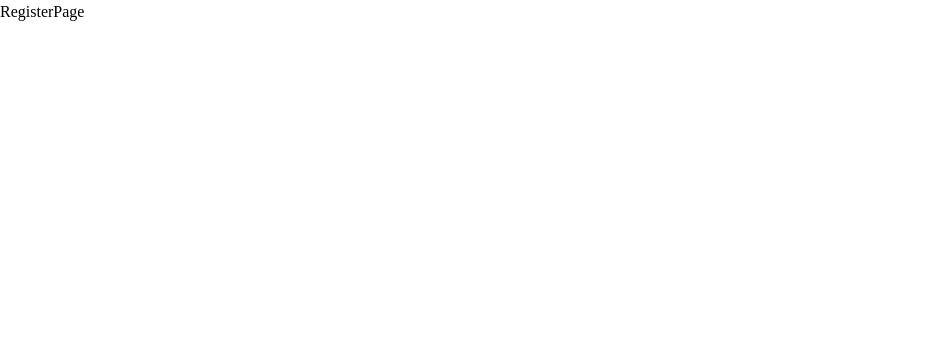
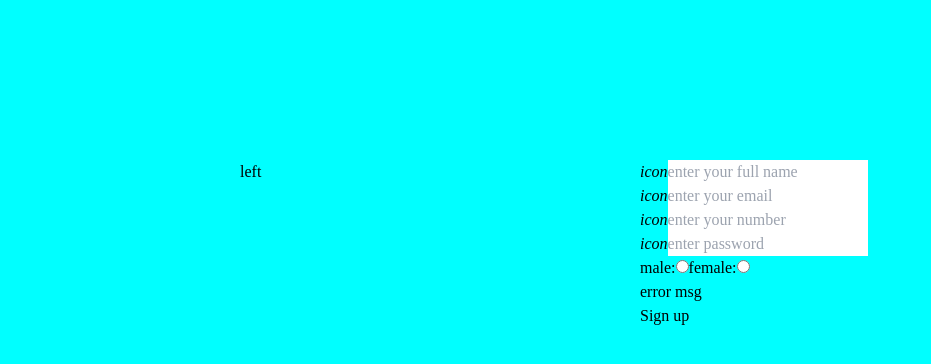
Before and after one commit to shailendrapawar/CloudSnap, a React (Vite) app in the folder frontend/: page /register in a window 1280 px wide. Shown: the top 364 px of the page, without its empty margins (0-931 px from the left). Built offline with nearby package versions, Linux system fonts and the light colour scheme.

Commit message:
register page construction done

```diff
--- a/frontend/src/components/authPages/LoginPage.jsx
+++ b/frontend/src/components/authPages/LoginPage.jsx
@@ -2,7 +2,13 @@ import React from 'react'
 
 const LoginPage = () => {
   return (
-    <div>LoginPage</div>
+    <div className='login-page'>
+    <main className='login-body'>
+    <section className='login-left'>left</section>
+    <section className='login-right'>right</section>
+    </main>
+
+    </div>
   )
 }
 
--- a/frontend/src/components/authPages/RegisterPage.jsx
+++ b/frontend/src/components/authPages/RegisterPage.jsx
@@ -1,9 +1,31 @@
 import React from 'react'
+import './auth.css'
 
 const RegisterPage = () => {
-  return (
-    <div>RegisterPage</div>
-  )
+    return (
+        <div className='register-page'>
+            <main className='register-body'>
+                <section className='register-left'>left</section>
+                <section className='register-right'>
+                    <form>
+                        <div className='name-div'><i>icon</i><input type='text' placeholder='enter your full name'></input></div>
+                        <div className='email-div'><i>icon</i><input type='email' placeholder='enter your email'></input></div>
+                        <div className='number-div'><i>icon</i><input type='number' placeholder='enter your number'></input></div>
+                        <div className='password-div'><i>icon</i><input type='text' placeholder='enter password'></input></div>
+                        <div className='gender-div'>
+                            <label>male:</label><input name='gender' value='male' type='radio'></input>
+                            <label>female:</label><input name='gender' value='female' type='radio'></input>
+                        </div>
+
+                        <div className='error-div'>error msg</div>
+                        <button className='signup-btn'>Sign up</button>
+                    </form>
+                </section>
+            </main>
+        </div>
+
+
+    )
 }
 
 export default RegisterPage
--- /dev/null
+++ b/frontend/src/components/authPages/auth.css
@@ -0,0 +1,16 @@
+.login-page,.register-page{
+    height: 100vh;
+    background-color: aqua;
+    display: flex;
+    justify-content: center;
+    align-items: center;
+}
+.login-body,.register-body{
+    width: 90%;
+    max-width: 800px;
+    height: 60%;
+    display: flex;
+}
+.login-body section,.register-body section{
+    width: 50%;
+}
--- a/frontend/src/main.jsx
+++ b/frontend/src/main.jsx
@@ -1,41 +1,45 @@
-import React from 'react'
-import ReactDOM from 'react-dom/client'
+import React from "react";
+import ReactDOM from "react-dom/client";
 
-import './index.css'
-import { Route, RouterProvider, createBrowserRouter, createRoutesFromElements } from 'react-router-dom';
-import Layout from './Layout.jsx';
-import Home from './components/home/Home.jsx';
-import Gallery from './components/gallery/Gallery.jsx';
-import Upload from './components/upload/Upload.jsx';
-import UserProfile from './components/UserProfile.jsx/UserProfile.jsx';
-import Favourites from './components/gallery/Favourites.jsx';
-import AllPhotos from './components/gallery/AllPhotos.jsx';
-import LoginPage from './components/authPages/LoginPage.jsx';
-import RegisterPage from './components/authPages/RegisterPage.jsx';
+import "./index.css";
+import {
+  Route,
+  RouterProvider,
+  createBrowserRouter,
+  createRoutesFromElements,
+} from "react-router-dom";
+import Layout from "./Layout.jsx";
+import Home from "./components/home/Home.jsx";
+import Gallery from "./components/gallery/Gallery.jsx";
+import Upload from "./components/upload/Upload.jsx";
+import UserProfile from "./components/UserProfile.jsx/UserProfile.jsx";
+import Favourites from "./components/gallery/Favourites.jsx";
+import AllPhotos from "./components/gallery/AllPhotos.jsx";
+import LoginPage from "./components/authPages/LoginPage.jsx";
+import RegisterPage from "./components/authPages/RegisterPage.jsx";
 
 const myRouter = createBrowserRouter(
   createRoutesFromElements(
     <Route>
-      <Route path='/' element={<Layout />}>
-      <Route path='' element={<Home />}></Route>
+      <Route path="/" element={<Layout />}>
+        <Route path="" element={<Home />}></Route>
 
-      <Route path='gallery' element={<Gallery />}>
-        <Route path='' element={<AllPhotos/>} />
-        <Route path='favourites' element={<Favourites />} />
+        <Route path="gallery" element={<Gallery />}>
+          <Route path="" element={<AllPhotos />} />
+          <Route path="favourites" element={<Favourites />} />
+        </Route>
+
+        <Route path="upload" element={<Upload />} />
+        <Route path="/userProfile" element={<UserProfile />} />
       </Route>
+      <Route path="/login" element={<LoginPage />}></Route>
+      <Route path="/register" element={<RegisterPage />}></Route>
+    </Route>
+  )
+);
 
-      <Route path='upload' element={<Upload />} />
-      <Route path='/userProfile' element={<UserProfile />} />
-    </Route>
-    <Route path='/login' element={<LoginPage/>} ></Route>
-    <Route path='/register' element={<RegisterPage/>} ></Route>
-    </Route>
-
-  )
-)
-
-ReactDOM.createRoot(document.getElementById('root')).render(
+ReactDOM.createRoot(document.getElementById("root")).render(
   <React.StrictMode>
     <RouterProvider router={myRouter} />
-  </React.StrictMode>,
-)
+  </React.StrictMode>
+);
```
